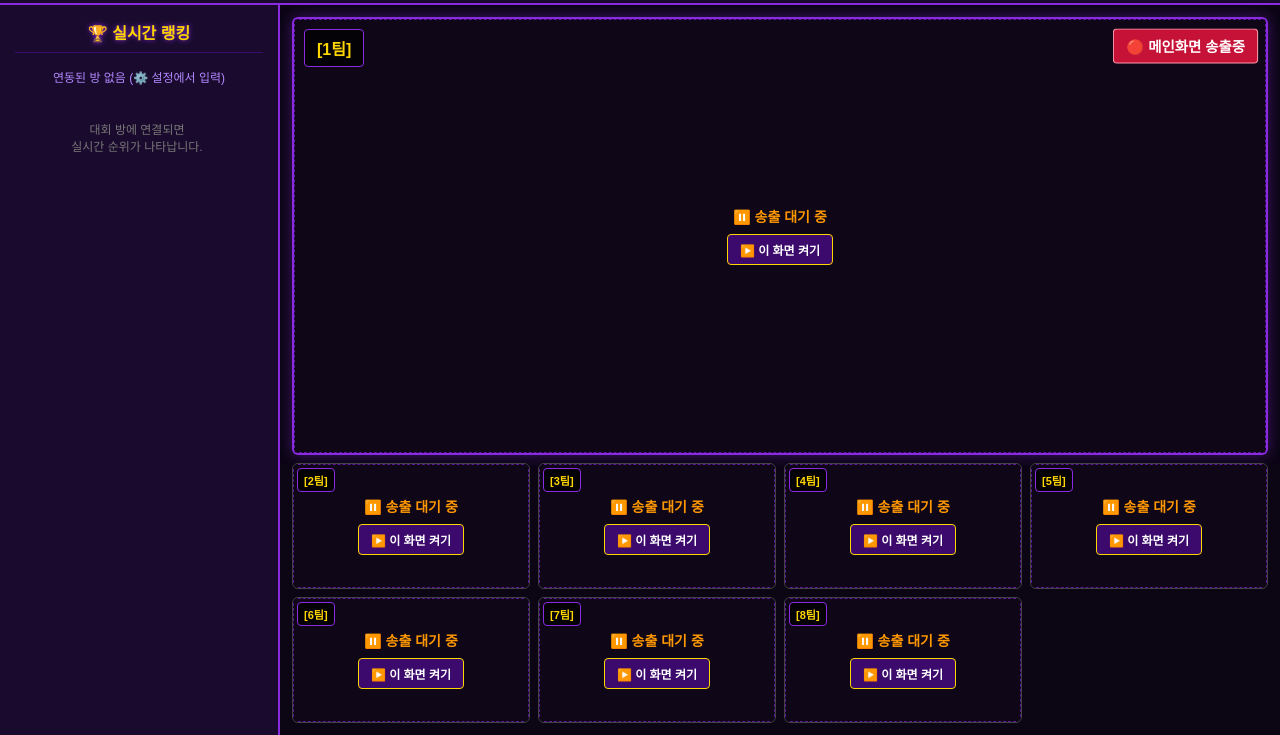
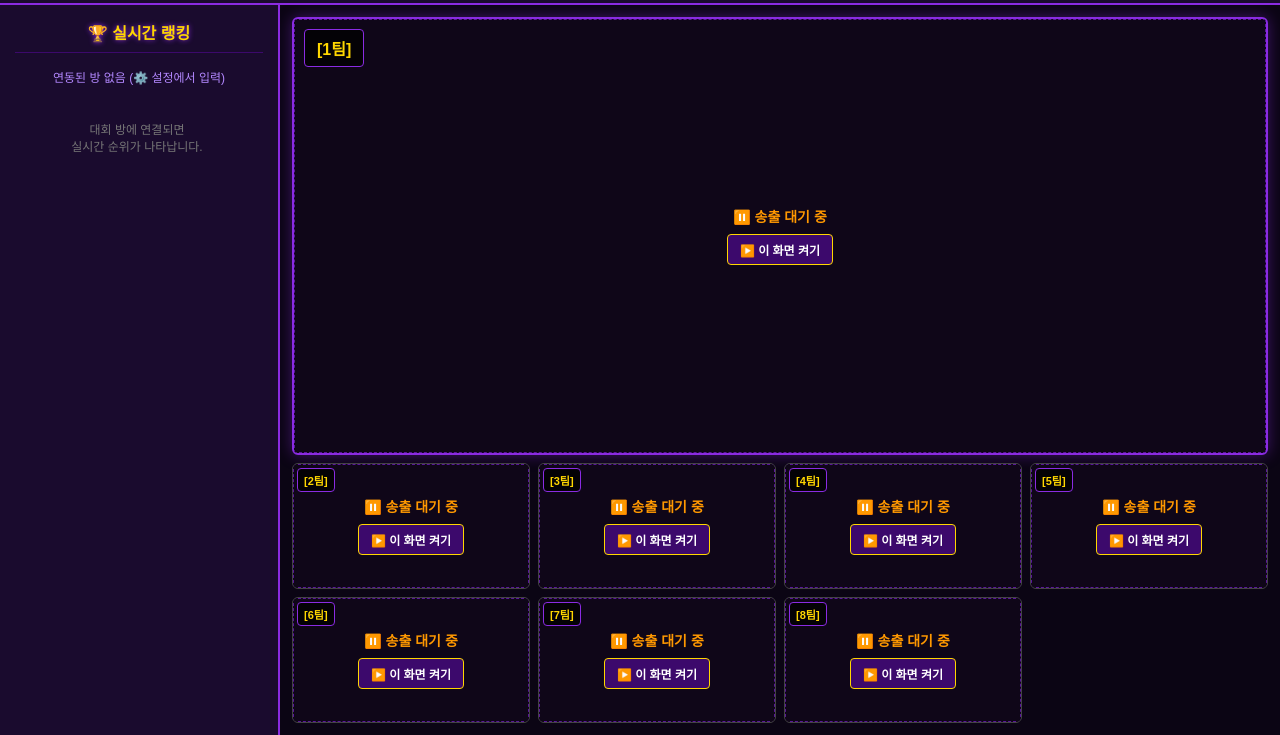
Before and after one commit to kang2xcel/Shuri-Minesweeper, a website: page 지뢰찾기_지통실.html in a window 1280 px wide. Shown: the part 65-800 px from the top of the page. Drawn offline with nearby package versions, Linux system fonts and the light colour scheme.

Commit message:
Add files via upload

```diff
--- a/지뢰찾기_지통실.html
+++ b/지뢰찾기_지통실.html
@@ -57,10 +57,6 @@
 
         .team-label { position: absolute; top: 4px; left: 4px; background: rgba(0, 0, 0, 0.75); color: #FFD700; padding: 3px 6px; border-radius: 4px; font-size: 11px; font-weight: bold; z-index: 10; pointer-events: none; border: 1px solid var(--point-color); }
         .view-box.is-main .team-label { font-size: 16px; padding: 6px 12px; top: 10px; left: 10px; }
-
-        /* 메인화면 송출중 배지 */
-        .main-broadcasting-label { position: absolute; top: 10px; right: 10px; background: rgba(220, 20, 60, 0.9); color: white; padding: 6px 12px; border-radius: 4px; font-size: 14px; font-weight: bold; z-index: 10; border: 1px solid #FF99AA; display: none; pointer-events: none; }
-        .view-box.is-main .main-broadcasting-label { display: block; animation: pulse 2s infinite; }
 
         /* 🔥 오프라인(송출 대기) 오버레이 스타일 */
         .offline-overlay { position: absolute; top: 0; left: 0; width: 100%; height: 100%; background: rgba(15, 5, 25, 0.9); display: flex; flex-direction: column; align-items: center; justify-content: center; z-index: 5; color: #aaa; font-size: 13px; gap: 8px; border: 1px dashed #5A189A; box-sizing: border-box; }
@@ -128,52 +124,44 @@
 
         <div class="video-area">
             <div class="video-container">
-                <!-- 8팀 추가 구조 반영, 메인화면 배지 추가 -->
                 <div class="view-box is-main" id="box-1">
                     <div class="team-label">[1팀] </div>
-                    <div class="main-broadcasting-label">🔴 메인화면 송출중</div>
                     <div class="offline-overlay"><span>⏸️ 송출 대기 중</span><button class="btn-turn-on" onclick="activateStream('box-1')">▶️ 이 화면 켜기</button></div>
                     <iframe data-src="https://play.sooplive.co.kr/congna/embed" allow="autoplay; fullscreen; encrypted-media"></iframe>
                     <div class="swap-area"><button class="swap-btn" onclick="makeMain('box-1')">🔄 메인으로</button></div>
                 </div>
                 <div class="view-box is-sub" id="box-2">
                     <div class="team-label">[2팀] </div>
-                    <div class="main-broadcasting-label">🔴 메인화면 송출중</div>
                     <div class="offline-overlay"><span>⏸️ 송출 대기 중</span><button class="btn-turn-on" onclick="activateStream('box-2')">▶️ 이 화면 켜기</button></div>
                     <iframe data-src="https://play.sooplive.co.kr/jing5869/embed" allow="autoplay; fullscreen; encrypted-media"></iframe>
                     <div class="swap-area"><button class="swap-btn" onclick="makeMain('box-2')">🔄 메인으로</button></div>
                 </div>
                 <div class="view-box is-sub" id="box-3">
                     <div class="team-label">[3팀] </div>
-                    <div class="main-broadcasting-label">🔴 메인화면 송출중</div>
                     <div class="offline-overlay"><span>⏸️ 송출 대기 중</span><button class="btn-turn-on" onclick="activateStream('box-3')">▶️ 이 화면 켜기</button></div>
                     <iframe data-src="https://play.sooplive.co.kr/hongseol/embed" allow="autoplay; fullscreen; encrypted-media"></iframe>
                     <div class="swap-area"><button class="swap-btn" onclick="makeMain('box-3')">🔄 메인으로</button></div>
                 </div>
                 <div class="view-box is-sub" id="box-4">
                     <div class="team-label">[4팀] </div>
-                    <div class="main-broadcasting-label">🔴 메인화면 송출중</div>
                     <div class="offline-overlay"><span>⏸️ 송출 대기 중</span><button class="btn-turn-on" onclick="activateStream('box-4')">▶️ 이 화면 켜기</button></div>
                     <iframe data-src="https://play.sooplive.co.kr/jjuppi1022/embed" allow="autoplay; fullscreen; encrypted-media"></iframe>
                     <div class="swap-area"><button class="swap-btn" onclick="makeMain('box-4')">🔄 메인으로</button></div>
                 </div>
                 <div class="view-box is-sub" id="box-5">
                     <div class="team-label">[5팀] </div>
-                    <div class="main-broadcasting-label">🔴 메인화면 송출중</div>
                     <div class="offline-overlay"><span>⏸️ 송출 대기 중</span><button class="btn-turn-on" onclick="activateStream('box-5')">▶️ 이 화면 켜기</button></div>
                     <iframe data-src="https://play.sooplive.co.kr/aranyaang/embed" allow="autoplay; fullscreen; encrypted-media"></iframe>
                     <div class="swap-area"><button class="swap-btn" onclick="makeMain('box-5')">🔄 메인으로</button></div>
                 </div>
                 <div class="view-box is-sub" id="box-6">
                     <div class="team-label">[6팀] </div>
-                    <div class="main-broadcasting-label">🔴 메인화면 송출중</div>
                     <div class="offline-overlay"><span>⏸️ 송출 대기 중</span><button class="btn-turn-on" onclick="activateStream('box-6')">▶️ 이 화면 켜기</button></div>
                     <iframe data-src="https://play.sooplive.co.kr/spkimnao/embed" allow="autoplay; fullscreen; encrypted-media"></iframe>
                     <div class="swap-area"><button class="swap-btn" onclick="makeMain('box-6')">🔄 메인으로</button></div>
                 </div>
                 <div class="view-box is-sub" id="box-7">
                     <div class="team-label">[7팀] </div>
-                    <div class="main-broadcasting-label">🔴 메인화면 송출중</div>
                     <div class="offline-overlay"><span>⏸️ 송출 대기 중</span><button class="btn-turn-on" onclick="activateStream('box-7')">▶️ 이 화면 켜기</button></div>
                     <iframe data-src="https://play.sooplive.co.kr/kuang2/embed" allow="autoplay; fullscreen; encrypted-media"></iframe>
                     <div class="swap-area"><button class="swap-btn" onclick="makeMain('box-7')">🔄 메인으로</button></div>
@@ -181,7 +169,6 @@
                 <!-- 8팀 추가 -->
                 <div class="view-box is-sub" id="box-8">
                     <div class="team-label">[8팀] </div>
-                    <div class="main-broadcasting-label">🔴 메인화면 송출중</div>
                     <div class="offline-overlay"><span>⏸️ 송출 대기 중</span><button class="btn-turn-on" onclick="activateStream('box-8')">▶️ 이 화면 켜기</button></div>
                     <iframe data-src="https://play.sooplive.co.kr/soop/embed" allow="autoplay; fullscreen; encrypted-media"></iframe>
                     <div class="swap-area"><button class="swap-btn" onclick="makeMain('box-8')">🔄 메인으로</button></div>
```
